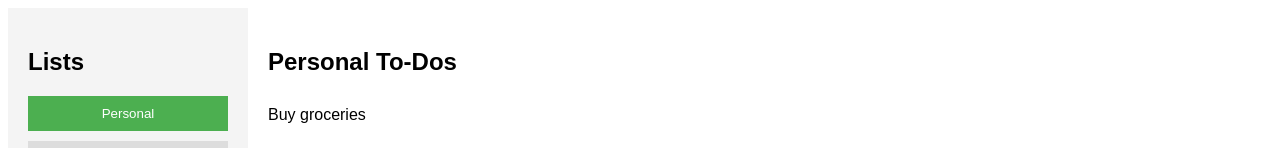
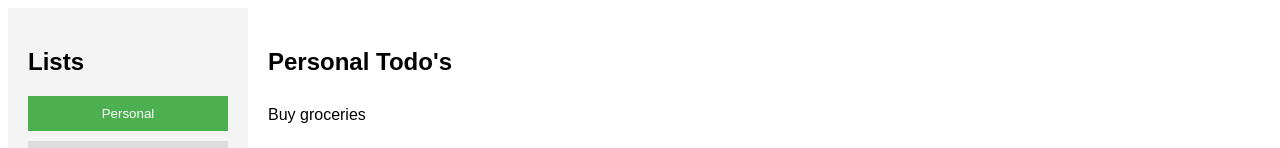
Before and after one commit to SamRaiche/CS50-Final-Project, a React (Create React App) app in the folder web/: page / in a window 1280 px wide. Shown: the top 148 px of the page. Built offline with nearby package versions, Linux system fonts and the light colour scheme.

Commit message:
More name changes

```diff
--- a/web/src/App.js
+++ b/web/src/App.js
@@ -66,7 +66,7 @@ function App() {
                         {listName}
                     </button>
                 ))}
-                <input // Working on CSS here
+                <input
                     type="text"
                     value={newListName}
                     onChange={(e) => setNewListName(e.target.value)}
--- a/web/src/componentsNew/TodoLists.js
+++ b/web/src/componentsNew/TodoLists.js
@@ -4,7 +4,7 @@ import React from 'react';
 function TodoLists({ tasks, completionStatus, selectedList }) {
     return (
         <div>
-            <h2>{selectedList} To-Dos</h2>
+            <h2>{selectedList} Todo's</h2>
             <ul>
                 {tasks.map((task) => (
                     <li
```
